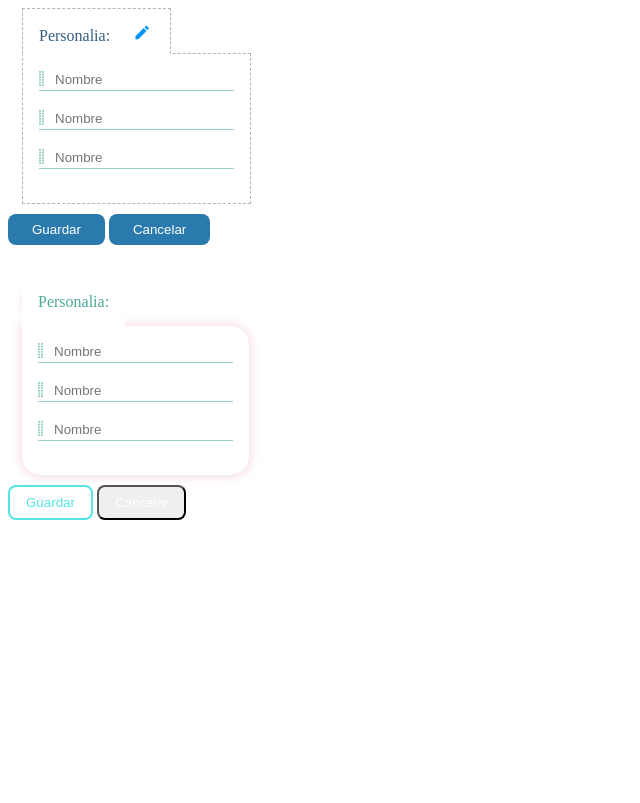
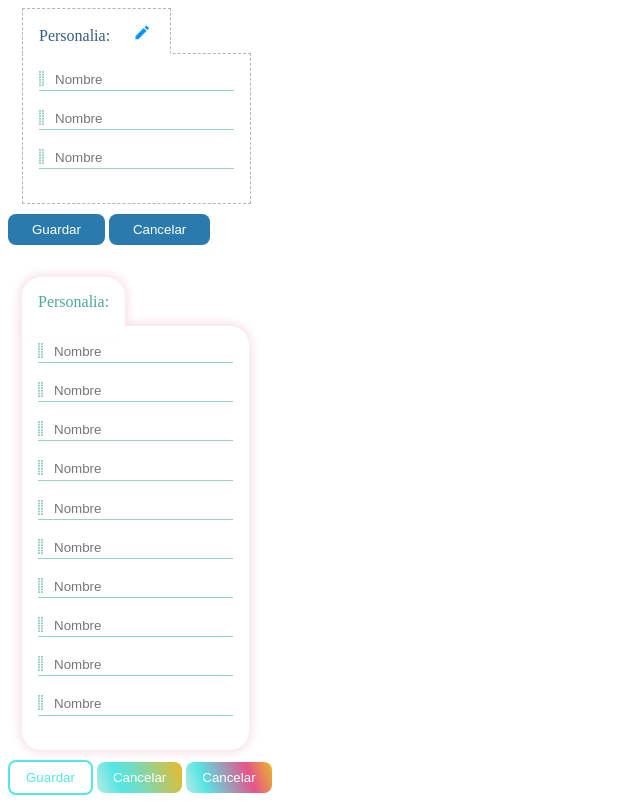
Before and after one commit to DonBuba/FormStyles, a website: page index.html in a window 1280 px wide. Shown: the whole page, without its empty margins (0-640 px from the left). Drawn offline with Linux system fonts and the light colour scheme.

Commit message:
Form styles without scroll

```diff
--- a/index.html
+++ b/index.html
@@ -35,12 +35,21 @@
              <form class="form2" action="/action_page.php">
                         <fieldset id="fieldset1">
 
-                          <legend>Personalia: <span class="editIcon"></span> </legend>
+                          <legend>Personalia: <span class="editIcon"></span>
+                          <div class="shadowBlocker"></div>
+                        </legend>
                           <div class="inputCOnt">
                             <input type="text" id="fname" name="fname" placeholder="Nombre"><br><br>
 
                             <input type="text" id="lname" name="lname" placeholder="Nombre"><br><br>
 
+                            <input type="email" id="email" name="email" placeholder="Nombre"><br><br>
+                            <input type="email" id="email" name="email" placeholder="Nombre"><br><br>
+                            <input type="email" id="email" name="email" placeholder="Nombre"><br><br>
+                            <input type="email" id="email" name="email" placeholder="Nombre"><br><br>
+                            <input type="email" id="email" name="email" placeholder="Nombre"><br><br>
+                            <input type="email" id="email" name="email" placeholder="Nombre"><br><br>
+                            <input type="email" id="email" name="email" placeholder="Nombre"><br><br>
                             <input type="email" id="email" name="email" placeholder="Nombre"><br><br>
 
 
@@ -49,6 +58,7 @@
 
                         <button class="save">Guardar</button>
                           <button class="cancel">Cancelar</button>
+                          <button class="btn2">Cancelar</button>
             </form>
 </body>
 </html>
--- a/styles.scss
+++ b/styles.scss
@@ -75,15 +75,24 @@
 
                 width: fit-content;
                 border: none;
-                        background: white ;
+
                 legend{
                             border-radius:  1.2rem 1.2rem 0 0 ;
-                                    box-shadow: -15px 0px 10px -15px #F6E2EA;
-                                     z-index: 1000;
+                            box-shadow: 0px 0px 10px 3px #f6e2ea;
                             position: relative;
                             padding: 1rem;
                             color: #4CAA98;
                             background: white;
+
+
+                }
+                .shadowBlocker{
+                    width: 110%;
+                    position: absolute;
+                    height: 10px;
+                    bottom: -9px;
+                    background: white;
+                    left: 0px;
                 }
             }
             input {
@@ -119,7 +128,16 @@
             .cancel {
                         padding: 0.5rem 1rem;
                         border-radius: 0.5rem;
-                        background-color: linear-gradient(90deg, rgba(234,185,39,1) 0%, rgba(187,235,226,1) 36%, rgba(84,229,229,1) 68%, rgba(187,235,226,1) 100%) !important;
+                        border: none;
+                        background: linear-gradient(250deg, rgba(234,185,39,1) 0%, rgba(108,222,199,1) 56%, rgba(84,229,229,1) 74%, rgba(187,235,226,1) 100%);
                         color: white;
             }
+
+            .btn2{
+                        padding: 0.5rem 1rem;
+                        border-radius: 0.5rem;
+                        border: none;
+                        color: white;
+                        background: linear-gradient(250deg, rgba(234,185,39,1) 0%, rgba(229,84,139,1) 28%, rgba(84,229,229,1) 78%, rgba(187,235,226,1) 100%)
             }
+}
```
Also changed, not shown: styles.css, 1 other file. Lines whose indentation alone changed are shown as unchanged.
